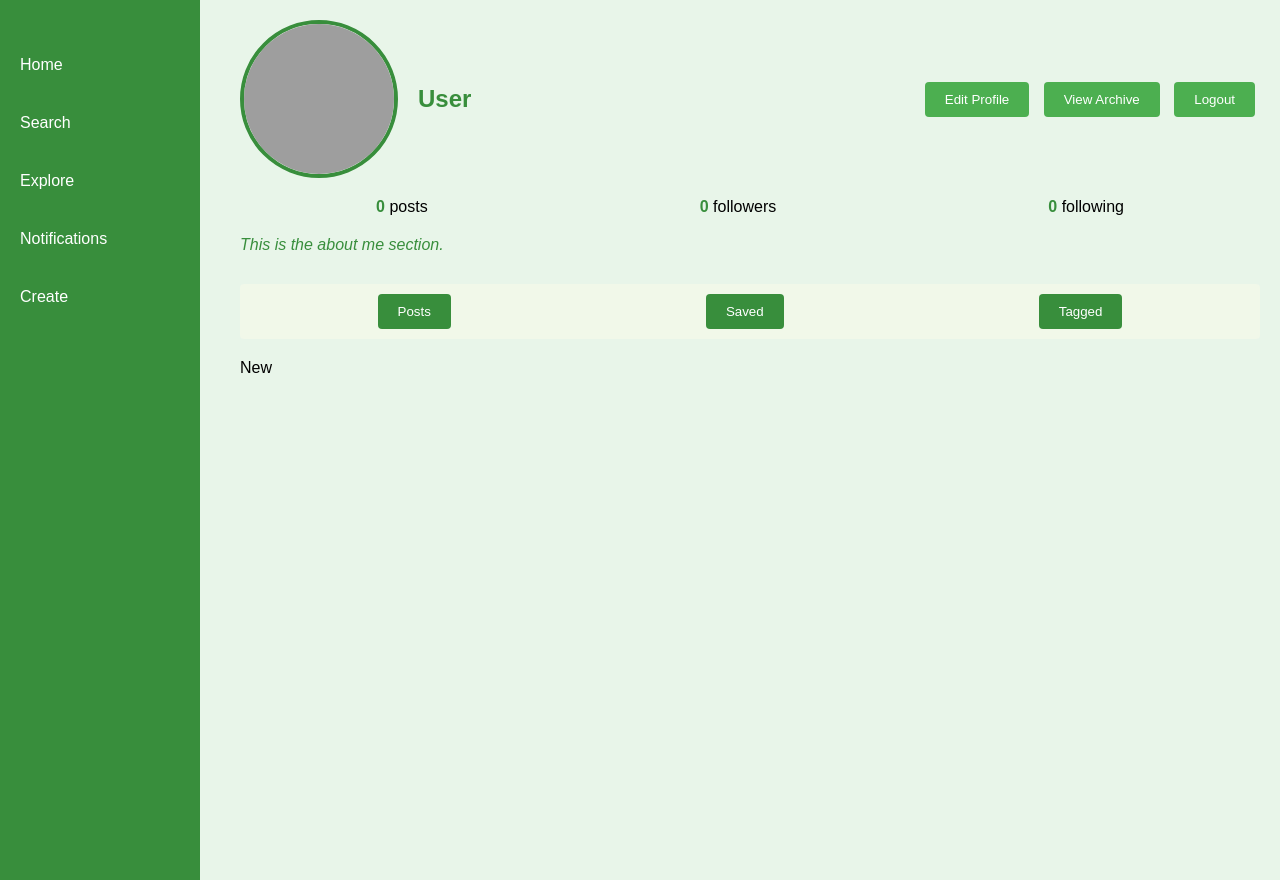
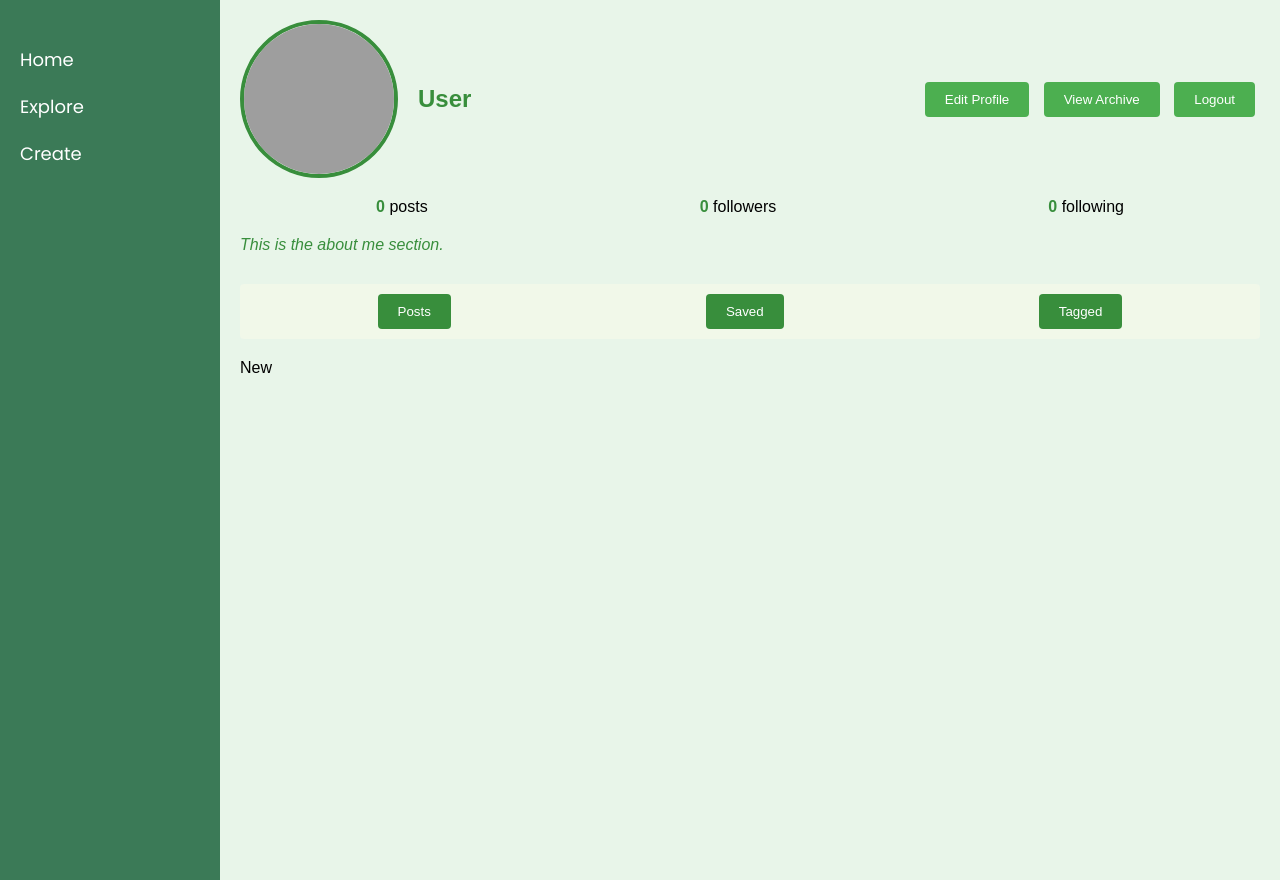
Before and after one commit to jimenezm3atwit/Wise, a PHP site: page /profile.php in a window 1280 px wide. Run offline with PHP 8.4, Linux system fonts and the light colour scheme; the visitor is signed in with stand-in values (Sample User, id 1); data that the repository does not hold is empty; grey boxes are pictures that could not be loaded.

Commit message:
UI Changes

```diff
--- a/index.php
+++ b/index.php
@@ -120,7 +120,7 @@ $conn->close();
     <div class="container">
         <aside class="sidebar">
             <ul>
-                <li><a href="#">Explore</a></li>
+                <li><a href="explore.php">Explore</a></li>
                 <li><a href="#" id="createBtn">Create</a></li>
                 <li><a href="profile.php">Profile</a></li>
             </ul>
--- a/pfstyles.css
+++ b/pfstyles.css
@@ -1,6 +1,8 @@
+@import url("https://fonts.googleapis.com/css2?family=Poppins:wght@300;400;500;600;700;800;900&display=swap");
+
 /* General Styles */
 body {
-    font-family: Arial, sans-serif;
+    font-family: Arial, sans-serif,'Poppins';
     background-color: #E8F5E9; /* Light green background for nature feel */
     margin: 0;
     padding: 0;
@@ -8,34 +10,32 @@ body {
 
 /* Sidebar Styles */
 .sidebar {
-    background-color: #388E3C; /* Dark green */
-    width: 200px;
-    height: 100vh;
+    background-color: #3b7a57; /* Dark green */
+    width: 220px;
+    height: 100%;
+    min-height: 100%;
     position: fixed;
-    top: 0;
-    left: 0;
     padding-top: 20px;
 }
 
 .sidebar ul {
     list-style-type: none;
-    padding: 0;
+    padding: 0px;
 }
 
 .sidebar ul li {
-    padding: 10px 0;
+    padding: 10px 20px;
+    font-family: 'Poppins';
 }
 
 .sidebar ul li a {
     color: white;
     text-decoration: none;
-    padding: 10px 20px;
-    display: block;
+    font-size: 18px;
 }
 
 .sidebar ul li a:hover {
-    background-color: #2E7D32; /* Darker green on hover */
-    border-radius: 4px;
+    background-color: #5c9475; /* Darker green on hover */
 }
 
 /* Profile Content Styles */
--- a/profile.php
+++ b/profile.php
@@ -44,9 +44,7 @@ $conn->close();
         <aside class="sidebar">
             <ul>
                 <li><a href="index.php">Home</a></li>
-                <li><a href="#">Search</a></li>
                 <li><a href="#">Explore</a></li>
-                <li><a href="#">Notifications</a></li>
                 <li><a href="#">Create</a></li>
             </ul>
         </aside>
--- a/styles.css
+++ b/styles.css
@@ -181,7 +181,6 @@ header {
     width: auto;
     padding: 10px;
     max-height: 275px;
-    overflow-y: auto;
 }
 
 #activity {
@@ -191,7 +190,7 @@ header {
     text-align: center;
     border: 2px solid darkgray;
     box-shadow: 0px 0px 5px 5px rgba(0, 0, 0, 0.5);
-    border-radius: 10px;
+    border-radius: 12px;
     max-width: 800px;
     overflow-x: scroll;
     overflow-y: scroll;
```
